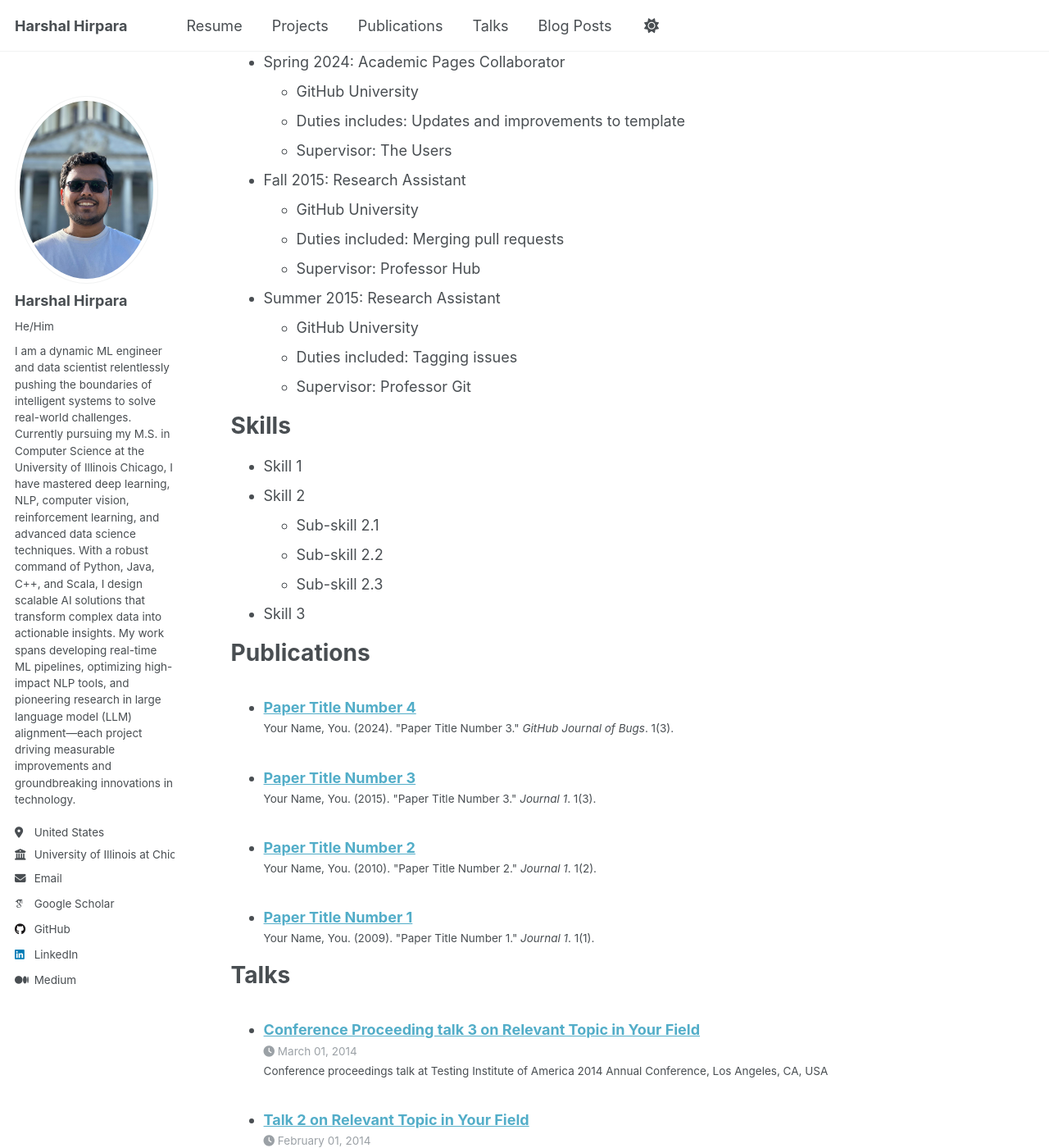
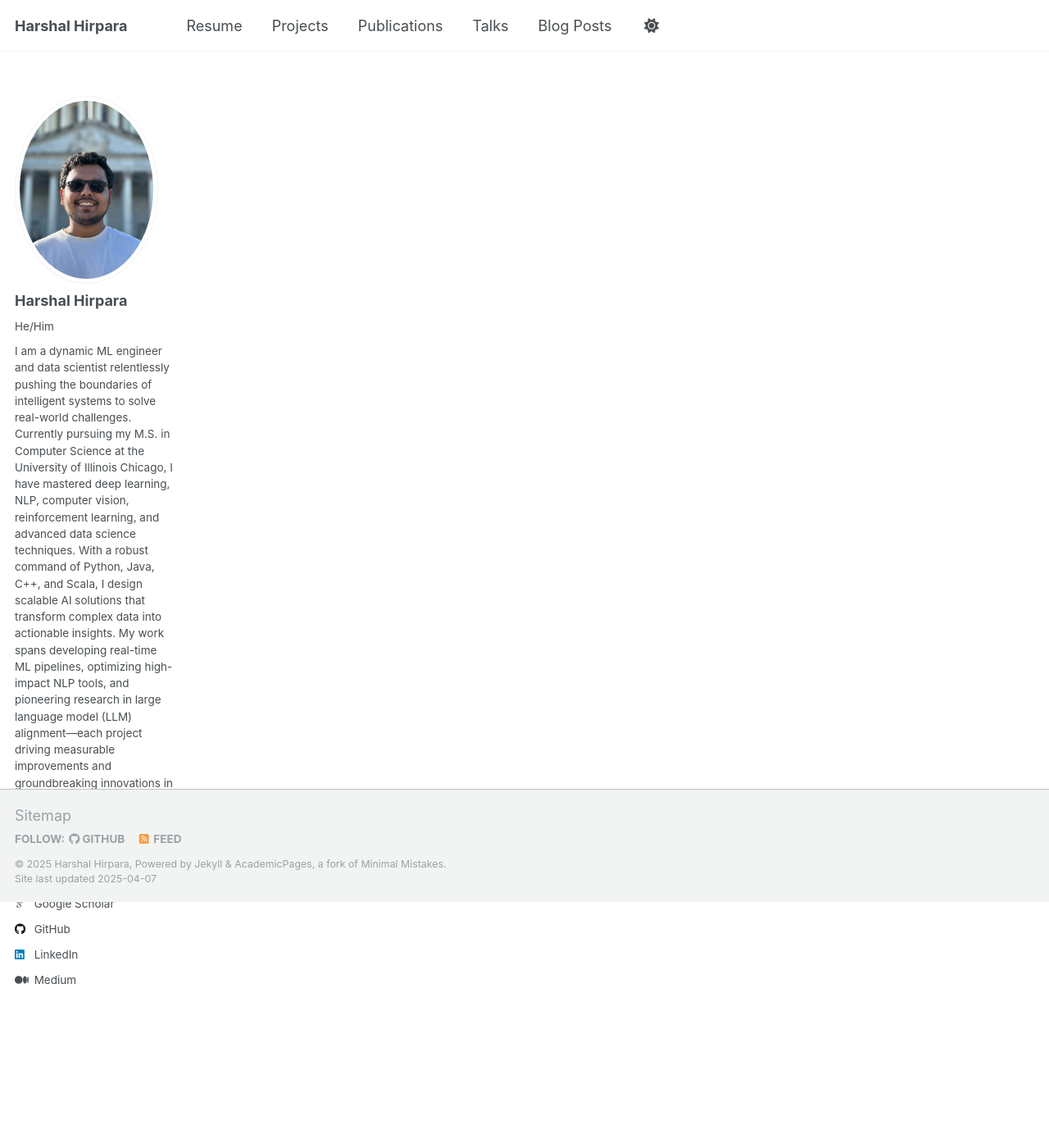
Before and after one commit to Hjhirp/Hjhirp.github.io, a Jekyll site: the page built from _pages/cv.md, in a window 1280 px wide and 1400 px high, scrolled down 300 px. Shown: the whole window at 82% size. Built offline with Jekyll 4.4.1, drawn with Linux system fonts in a browser that asks for light colours; some web fonts are replaced; some of the changed text lies outside the part shown.

Commit message:
Update cv.md

```diff
--- a/_pages/cv.md
+++ b/_pages/cv.md
@@ -1,64 +1,8 @@
 ---
 layout: archive
 title: "CV"
-permalink: /cv/
+permalink: https://drive.google.com/file/d/1miWHr07uTXgmARUwGYn0iLwTAGJpZ8Er/view?usp=drive_link
 author_profile: true
 redirect_from:
   - /resume
 ---
-
-{% include base_path %}
-
-Education
-======
-* Ph.D in Version Control Theory, GitHub University, 2018 (expected)
-* M.S. in Jekyll, GitHub University, 2014
-* B.S. in GitHub, GitHub University, 2012
-
-Work experience
-======
-* Spring 2024: Academic Pages Collaborator
-  * GitHub University
-  * Duties includes: Updates and improvements to template
-  * Supervisor: The Users
-
-* Fall 2015: Research Assistant
-  * GitHub University
-  * Duties included: Merging pull requests
-  * Supervisor: Professor Hub
-
-* Summer 2015: Research Assistant
-  * GitHub University
-  * Duties included: Tagging issues
-  * Supervisor: Professor Git
-
-Skills
-======
-* Skill 1
-* Skill 2
-  * Sub-skill 2.1
-  * Sub-skill 2.2
-  * Sub-skill 2.3
-* Skill 3
-
-Publications
-======
-  <ul>{% for post in site.publications reversed %}
-    {% include archive-single-cv.html %}
-  {% endfor %}</ul>
-
-Talks
-======
-  <ul>{% for post in site.talks reversed %}
-    {% include archive-single-talk-cv.html  %}
-  {% endfor %}</ul>
-
-Teaching
-======
-  <ul>{% for post in site.teaching reversed %}
-    {% include archive-single-cv.html %}
-  {% endfor %}</ul>
-
-Service and leadership
-======
-* Currently signed in to 43 different slack teams
```
